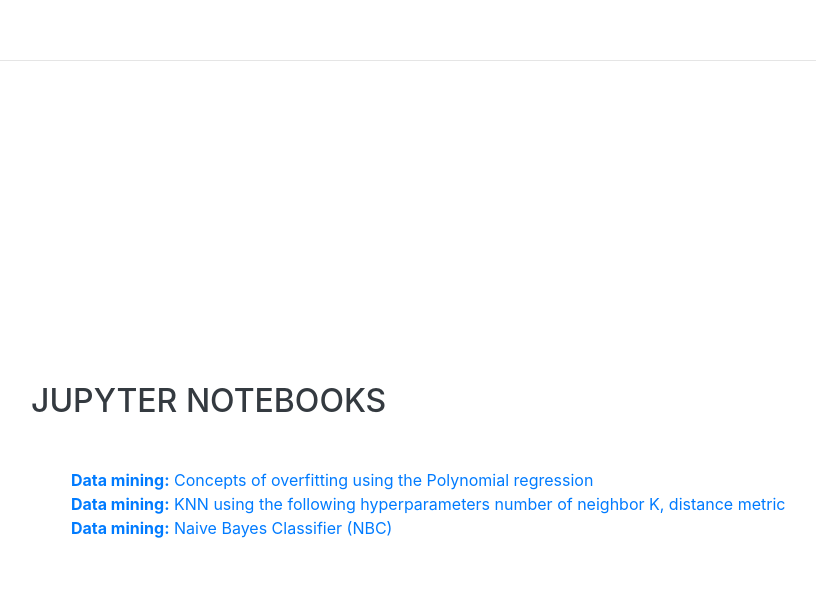
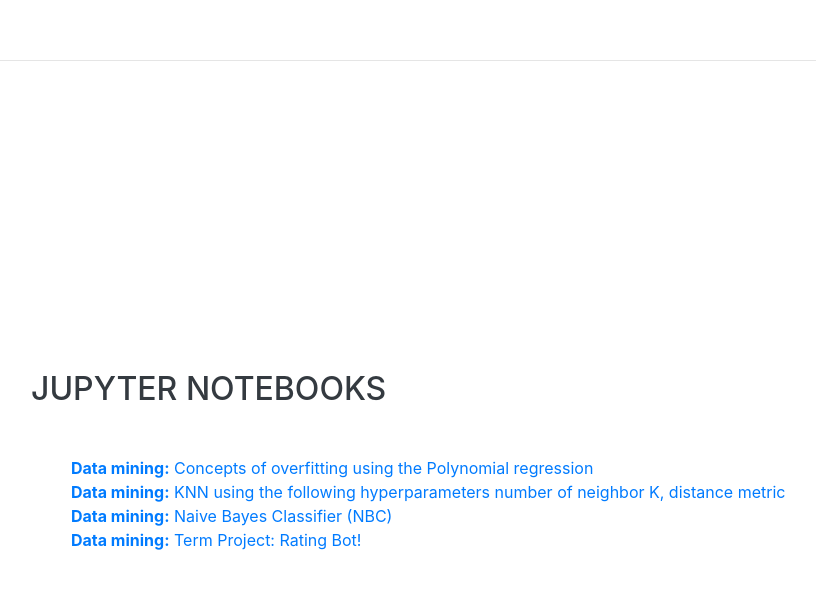
Before and after one commit to varunpande/varunpande.github.io, a website with bundled scripts: page intro/index.html in a window 1280 px wide. Shown: the part 6094-6683 px from the top of the page, without its empty margins (289-1105 px from the left). Built offline with nearby package versions, Linux system fonts and the light colour scheme; a web font is replaced by a local one.

Commit message:
DM term project

```diff
--- a/intro/index.html
+++ b/intro/index.html
@@ -306,6 +306,9 @@
           <li>
             <a href="https://github.com/varunpande/varunpande.github.io/tree/master/intro/notebooks/DM/NBC"><b>Data mining:</b> Naive Bayes Classifier (NBC)</a>
           </li>
+          <li>
+            <a href="https://github.com/varunpande/varunpande.github.io/tree/master/intro/notebooks/DM/Term%20Project"><b>Data mining:</b> Term Project: Rating Bot!</a>
+          </li>
         </ul>
       </div>
     </section>
```
